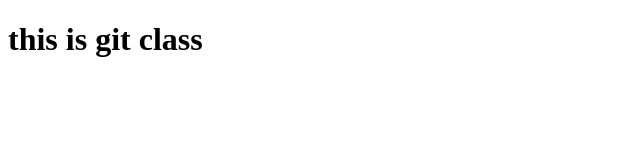
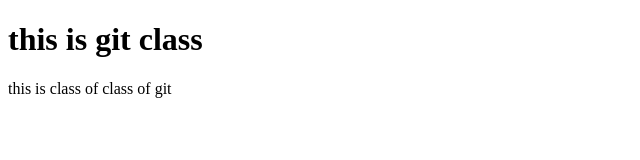
Before and after one commit to ajithnr/myproject2, a plain HTML site: page index.html in a window 1280 px wide. Shown: the whole page, without its empty margins (0-640 px from the left). Drawn offline with Linux system fonts and the light colour scheme.

Commit message:
added data added headers added filed

```diff
--- a/index.html
+++ b/index.html
@@ -8,5 +8,6 @@
 </head>
 <body>
 <h1>this is git class</h1>
+<p>this is class of class of git</p>
 </body>
 </html>
```
Also changed, not shown: 1 other file.
